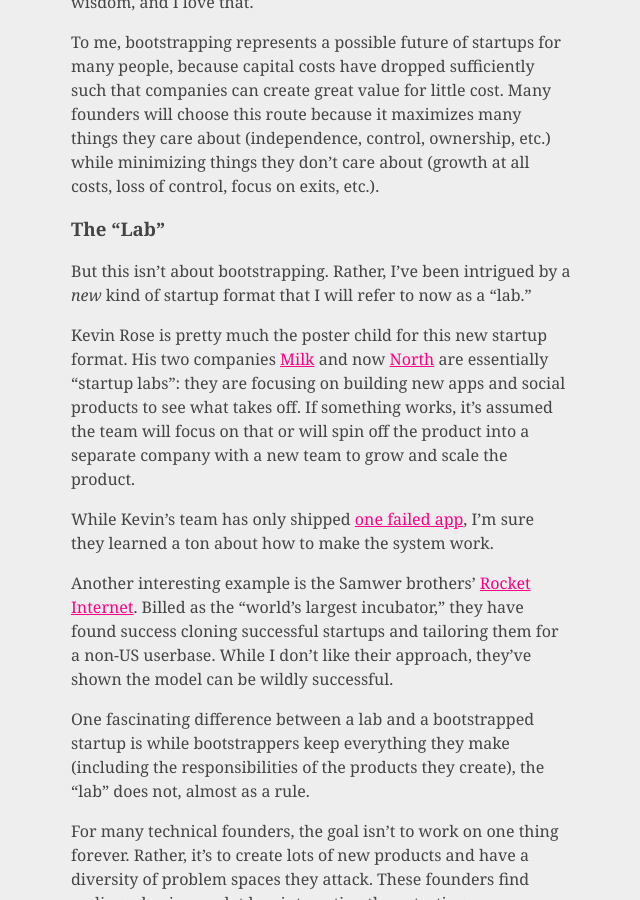
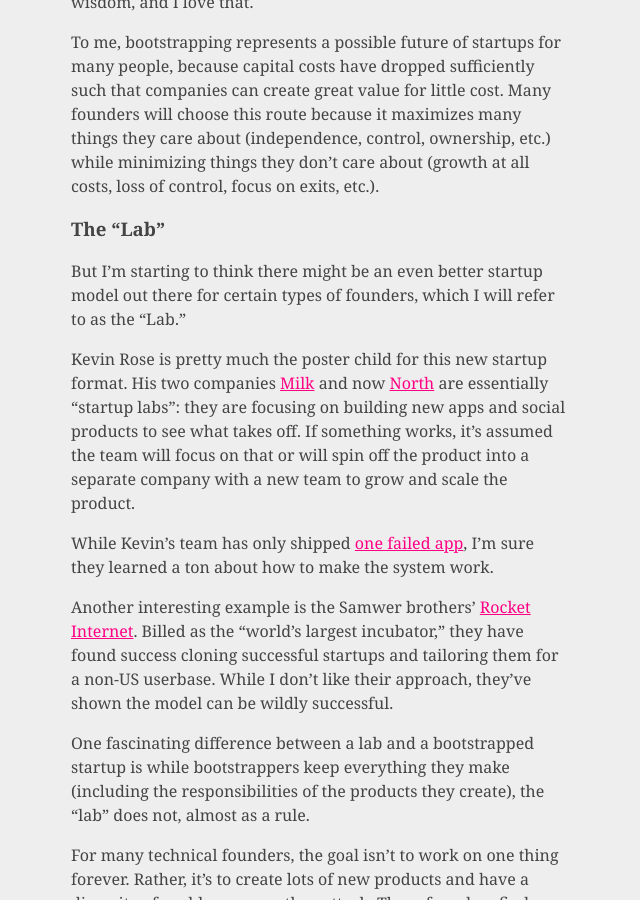
Before and after one commit to mlynch/mlynch.github.com, a Jekyll site: the page built from _posts/2014-11-02-new-kind-of-startup.markdown, in a window 1280 px wide and 900 px high, scrolled down 332 px. Shown: the whole window, without its empty margins (319-959 px from the left). Built offline with Jekyll 4.4.1, drawn with Linux system fonts in a browser that asks for light colours; Markdown is read by kramdown in place of the engine named in the settings; comment, search, counter and statistics services are not loaded.

Commit message:
Update 2014-11-02-new-kind-of-startup.markdown

```diff
--- a/_posts/2014-11-02-new-kind-of-startup.markdown
+++ b/_posts/2014-11-02-new-kind-of-startup.markdown
@@ -31,7 +31,7 @@ To me, bootstrapping represents a possible future of startups for many people, b
 
 ### The "Lab"
 
-But this isn't about bootstrapping. Rather, I've been intrigued by a *new* kind of startup format that I will refer to now as a "lab."
+But I'm starting to think there might be an even better startup model out there for certain types of founders, which I will refer to as the "Lab."
 
 Kevin Rose is pretty much the poster child for this new startup format. His two companies [Milk](http://www.crunchbase.com/organization/milk) and now [North](http://techcrunch.com/2014/08/15/kevin-rose-google-ventures-north/) are essentially "startup labs": they are focusing on building new apps and social products to see what takes off. If something works, it's assumed the team will focus on that
 or will spin off the product into a separate company with a new team to grow and scale the product.
```
